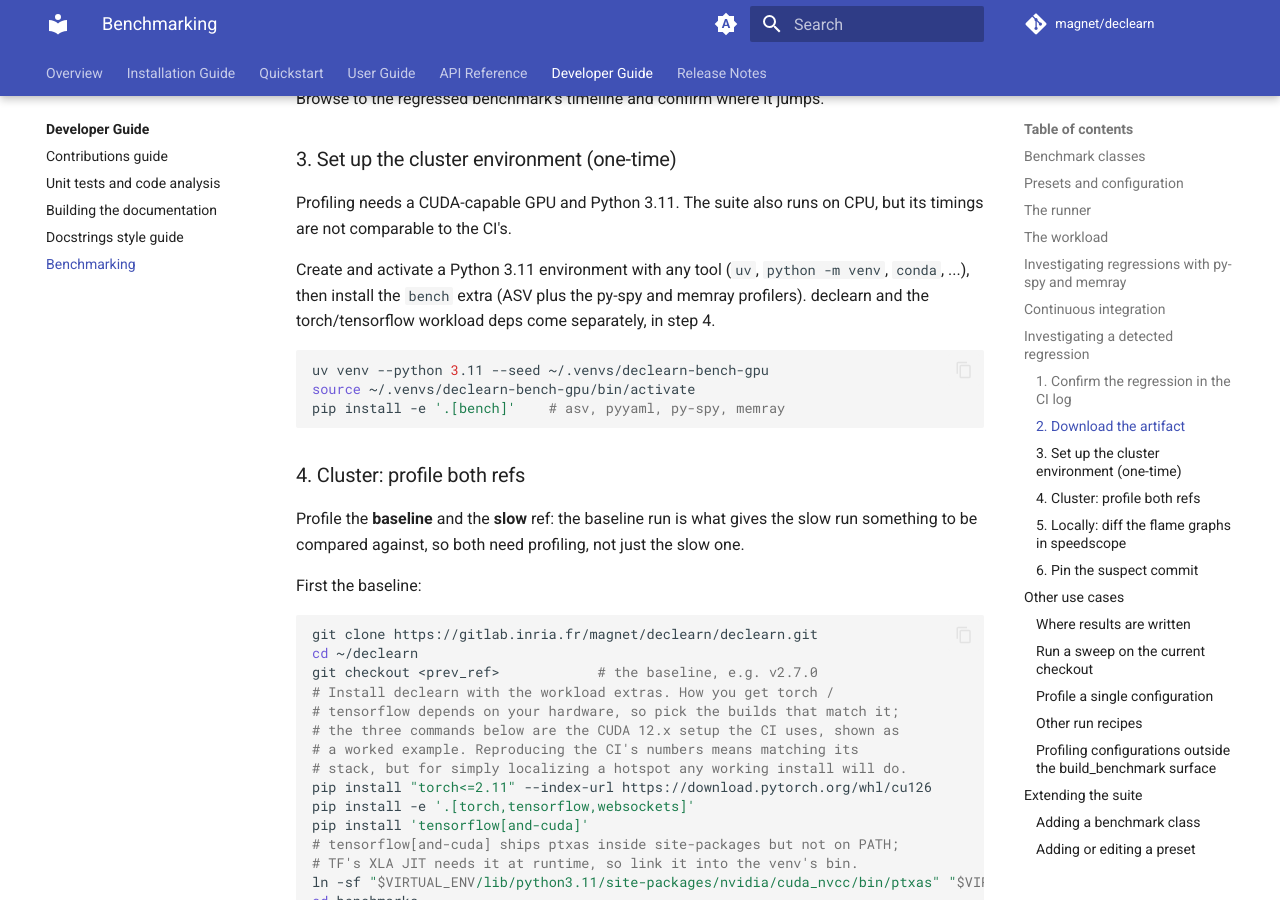
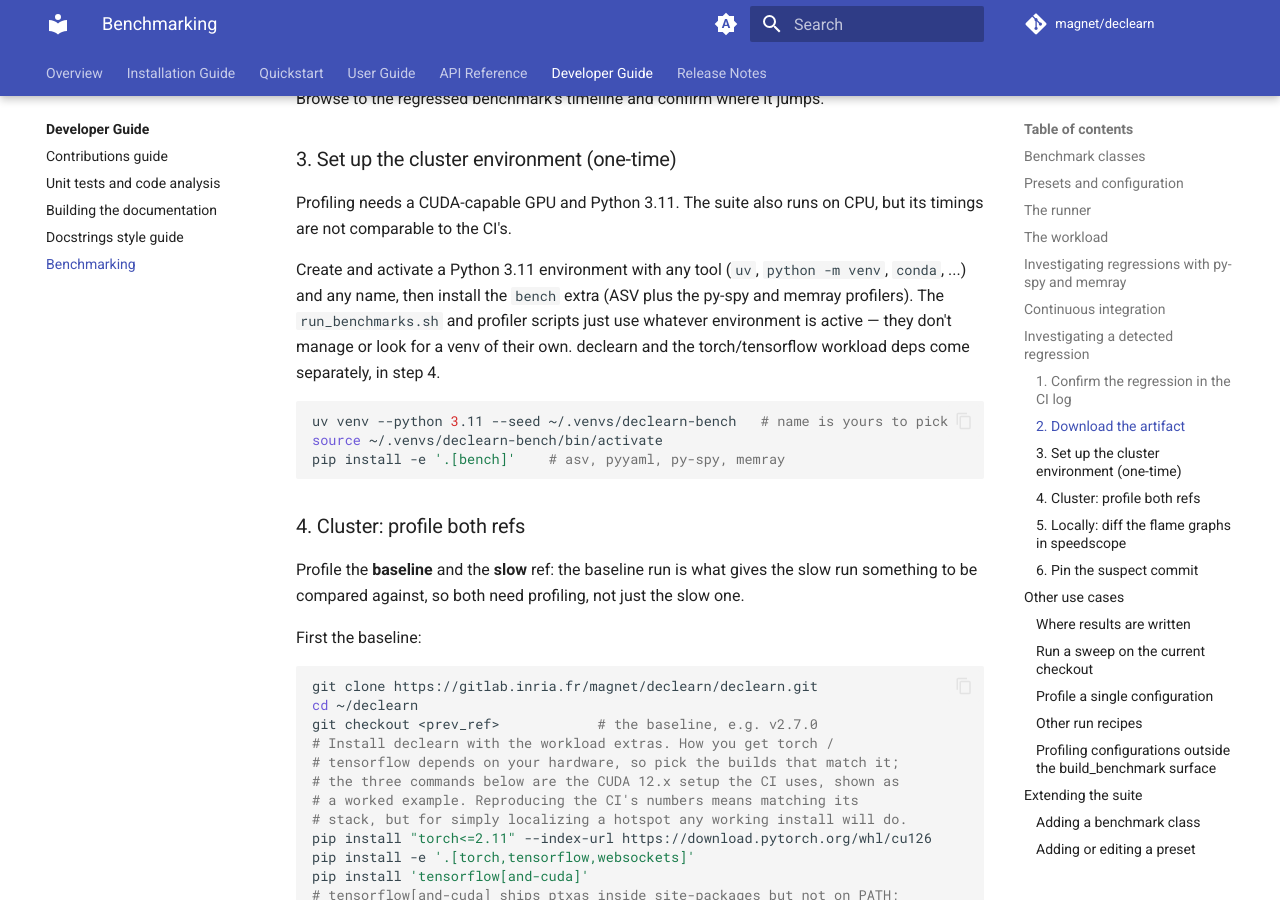
Before and after one commit to DecLearn/declearn, an MkDocs documentation site: the page built from docs/devs-guide/benchmarks.md, in a window 1280 px wide and 900 px high, scrolled down 5387 px. Built offline with MkDocs 1.6.1 and Material for MkDocs 9.7.7, drawn with Linux system fonts in a browser that asks for light colours; the version menu is left out; some of the changed text lies outside the part shown.

Commit message:
use the active env in bench and profiler scripts instead of a hardcoded venv

````diff
--- a/docs/devs-guide/benchmarks.md
+++ b/docs/devs-guide/benchmarks.md
@@ -82,9 +82,9 @@ classes while preserving its `n_clients_axis` and `asv_args`.
 The `benchmarks/run_benchmarks.sh` script is the single entry point for
 every benchmark invocation, both locally and inside the
 CI. It acts as a thin wrapper that resolves the active preset (via
-`bench_config.py`), activates the bench virtual environment when needed,
-sets the GPU-policy environment, and hands control over to ASV with the
-resolved filters and flags already in place.
+`bench_config.py`), sets the GPU-policy environment, and hands control
+over to ASV with the resolved filters and flags already in place. It runs
+in whatever environment is active and does not manage a venv of its own.
 
 ## The workload
 
@@ -211,13 +211,15 @@ Profiling needs a CUDA-capable GPU and Python 3.11. The suite also runs
 on CPU, but its timings are not comparable to the CI's.
 
 Create and activate a Python 3.11 environment with any tool (`uv`,
-`python -m venv`, `conda`, ...), then install the `bench` extra (ASV plus
-the py-spy and memray profilers). declearn and the torch/tensorflow
-workload deps come separately, in step 4.
+`python -m venv`, `conda`, ...) and any name, then install the `bench`
+extra (ASV plus the py-spy and memray profilers). The `run_benchmarks.sh`
+and profiler scripts just use whatever environment is active — they
+don't manage or look for a venv of their own. declearn and the
+torch/tensorflow workload deps come separately, in step 4.
 
 ```bash
-uv venv --python 3.11 --seed ~/.venvs/declearn-bench-gpu
-source ~/.venvs/declearn-bench-gpu/bin/activate
+uv venv --python 3.11 --seed ~/.venvs/declearn-bench   # name is yours to pick
+source ~/.venvs/declearn-bench/bin/activate
 pip install -e '.[bench]'    # asv, pyyaml, py-spy, memray
 ```
 
````
Also changed, not shown: 3 other files.
